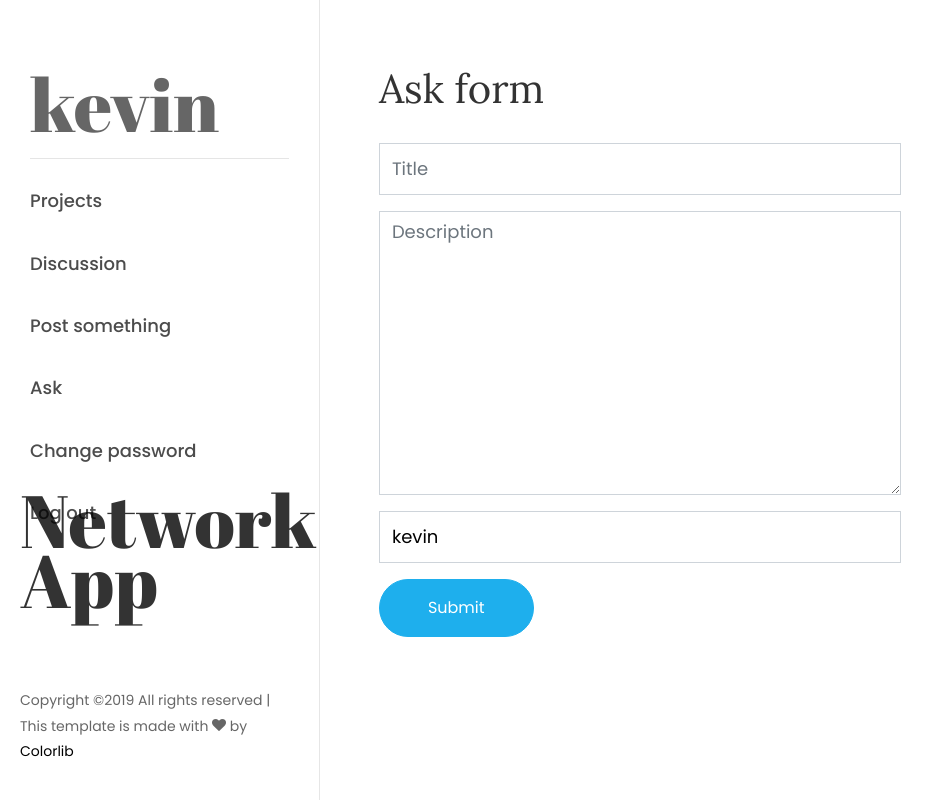
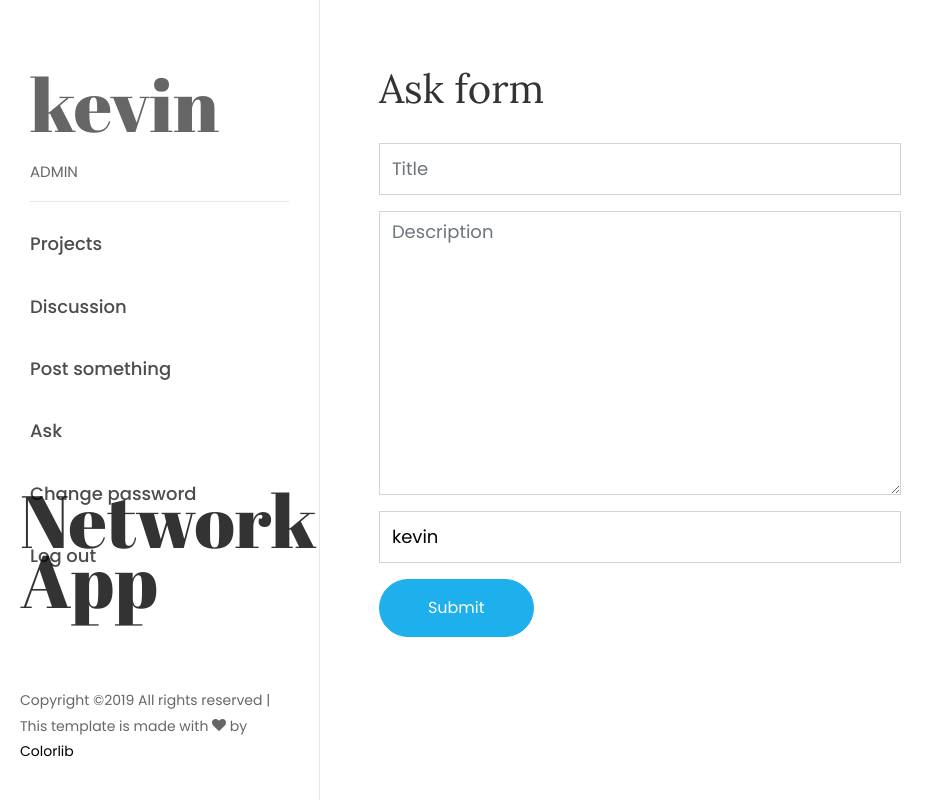
Before and after one commit to kevin123george/sayoneweb1, a Django app: page /QandA/Ask/ in a window 1280 px wide. Shown: the whole page, without its empty margins (0-944 px from the left). Run offline with Django 3.2, Linux system fonts and the light colour scheme; a user stored in the database is signed in; some libraries are stand-ins or nearby versions; some web fonts are replaced.

Commit message:
make it better

```diff
--- a/social_network/templates/base.html
+++ b/social_network/templates/base.html
@@ -41,7 +41,10 @@
 			<nav id="colorlib-main-menu" role="navigation">
 				<ul>
 					{% if user.is_authenticated %}
-          <h6 id="colorlib-logo" class="mb-4" >{{user.username}} </h1>
+		  <h6 id="colorlib-logo" class="mb-4" >{{user.username}} </h1>
+			{% if user.is_superuser %}
+			ADMIN
+			{% endif %}
 					<hr />
 					<li ><a class="nav-link"href="{% url 'board_index' %}">Projects</a></li>
 					<li><a class="nav-link" href="{% url 'QandA_index' %}">Discussion</a></li>
```
Also changed, not shown: db.sqlite3.
